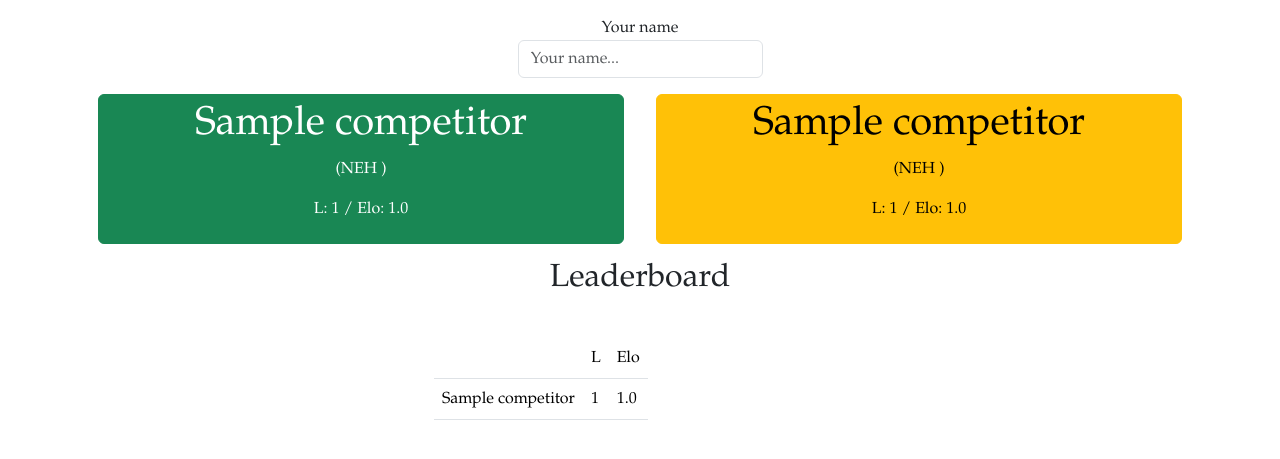
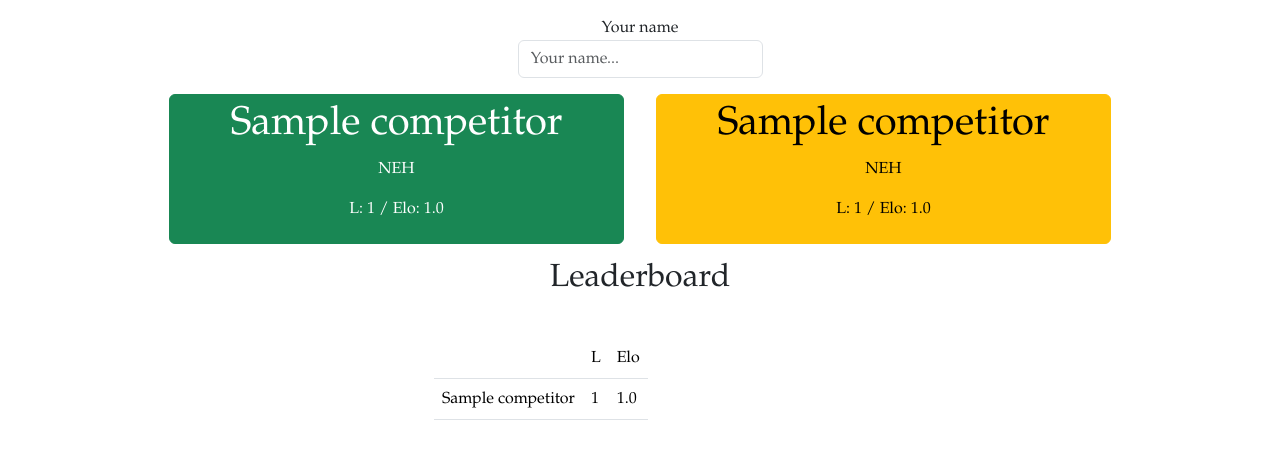
Before and after one commit to jftsang/hymnsmash, a Flask app: page / in a window 1280 px wide. Shown: the top 459 px of the page. Run offline with Flask 3, Linux system fonts and the light colour scheme; tables that the repository leaves empty hold one stand-in row (values such as "Sample post").

Commit message:
Fix vertical alignment and size of the voting buttons

```diff
--- a/templates/vote.html
+++ b/templates/vote.html
@@ -16,23 +16,25 @@
             </div>
         </div>
 
-        <div class="row">
-            <div id="voteP1Btn" class="competitor col btn btn-success m-3">
+        <div class="d-flex flex-row justify-content-center">
+            <div id="voteP1Btn"
+                 class="competitor btn btn-success m-3 d-flex flex-column col-5">
+                <div class="row mb-auto">
+                    <h1>{{ p1.name }}</h1>
+                    <p>NEH {{ p1 | hymn_number }}<br/>
+                </div>
                 <div class="row">
-                    <h1>{{ p1.name }}</h1>
-                    <p>(NEH {{ p1 | hymn_number }})<br/>
-                </div>
-                <div class="row bottom-0">
                     <p>L: {{ p1.ladder }} /
                         Elo: {{ p1.elo | format_elo }}</p>
                 </div>
             </div>
-            <div id="voteP2Btn" class="competitor col btn btn-warning m-3">
+            <div id="voteP2Btn"
+                 class="competitor col btn btn-warning m-3 d-flex flex-column col-5">
+                <div class="row mb-auto">
+                    <h1>{{ p2.name }}</h1>
+                    <p>NEH {{ p2 | hymn_number }}<br/>
+                </div>
                 <div class="row">
-                    <h1>{{ p2.name }}</h1>
-                    <p>(NEH {{ p2 | hymn_number }})<br/>
-                </div>
-                <div class="row bottom-0">
                     <p>L: {{ p2.ladder }} /
                         Elo: {{ p2.elo | format_elo }}</p>
                 </div>
```
